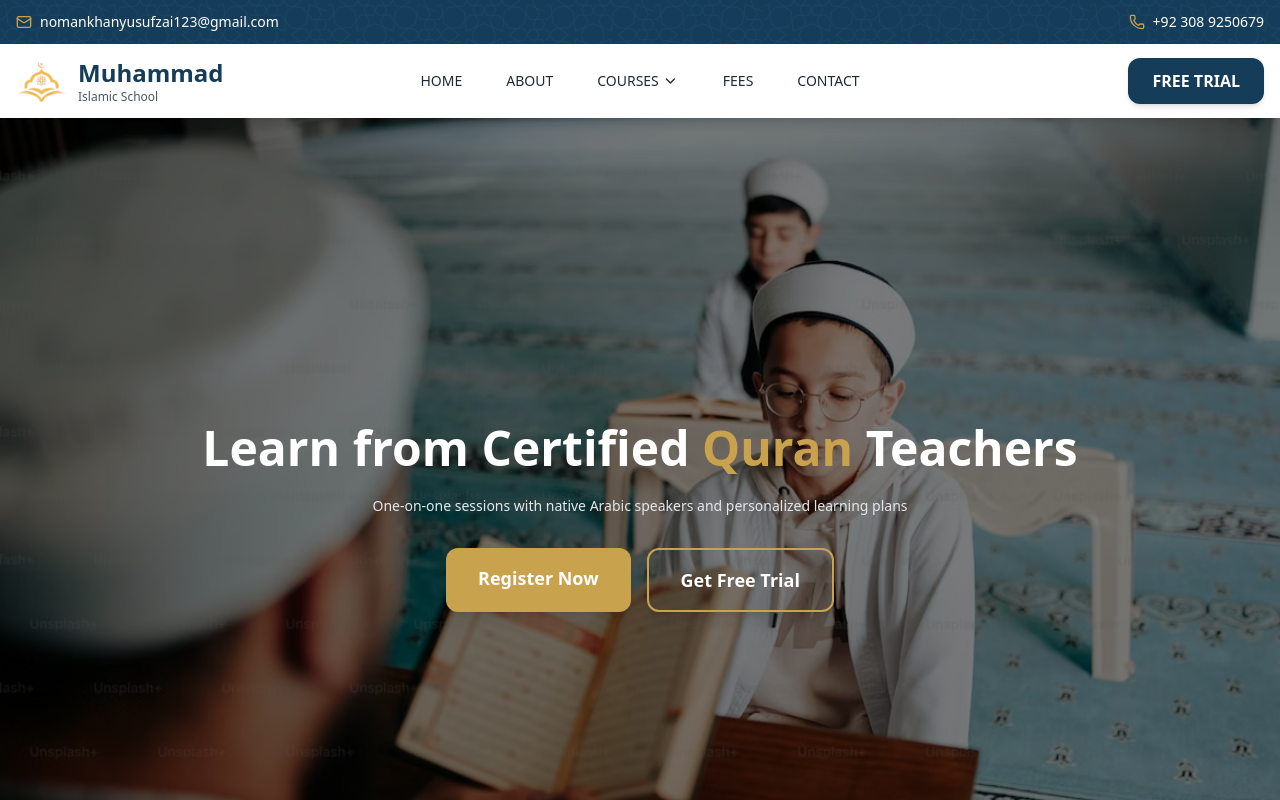
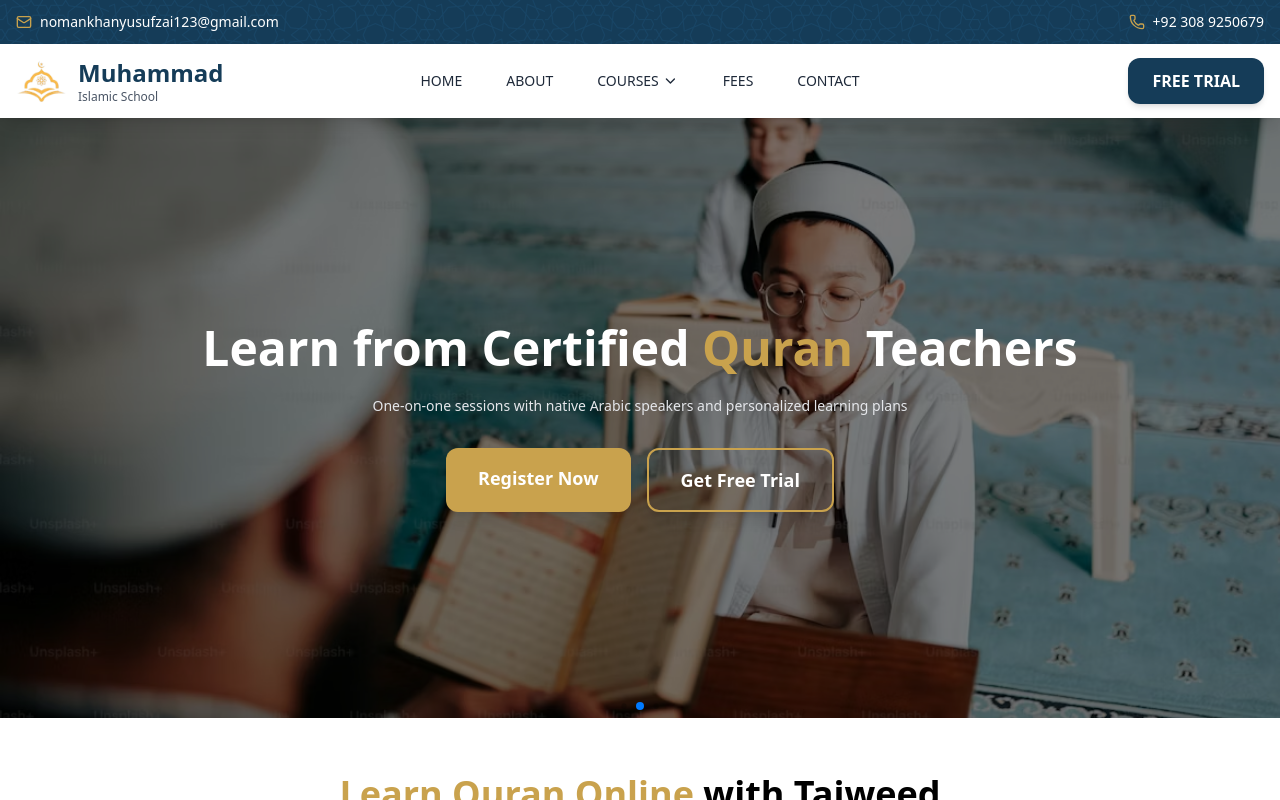
Before and after one commit to Ansarkhan012/Muhammad-islamic-school, a Next.js app: page / in a window 1280 px wide. Shown: the top 800 px of the page. Built offline with nearby package versions, Linux system fonts and the light colour scheme; grey boxes are pictures that could not be loaded.

Commit message:
Screen Image

```diff
--- a/components/Hero.tsx
+++ b/components/Hero.tsx
@@ -34,7 +34,7 @@
   ];
 
   return (
-    <section className="relative cursor-pointer min-h-screen md:h-125">
+    <section className="relative cursor-pointer min-h-screen md:min-h-0 md:h-[500px] lg:h-[600px]">
       <Swiper
         modules={[Navigation, Pagination, Autoplay, EffectFade]}
 
```
